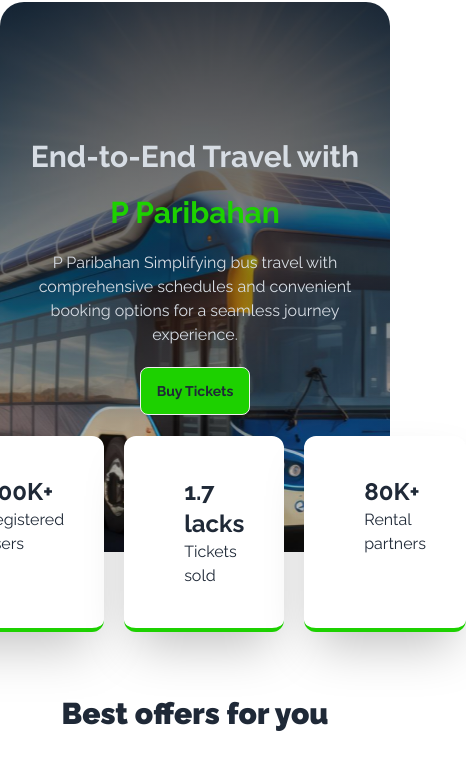
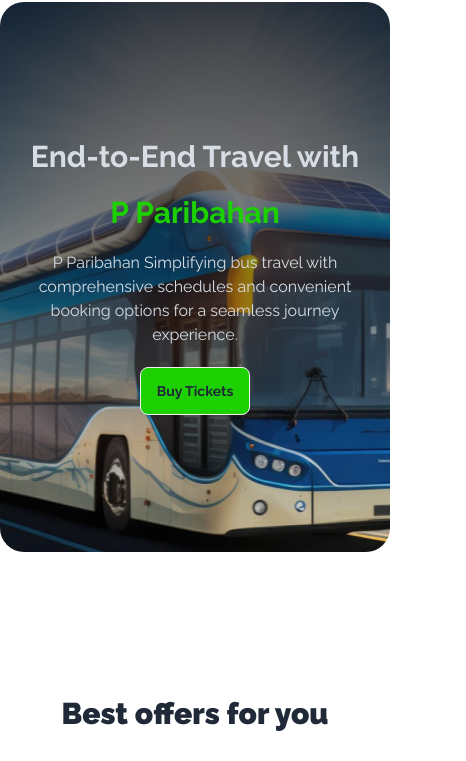
Before and after one commit to mdnaeemmiah/assingment-5, a plain HTML site: page index.html in a window 390 px wide. Shown: the part 62-823 px from the top of the page, 466 px wide, since content can reach past the window. Drawn offline with nearby package versions, Linux system fonts and the light colour scheme.

Commit message:
full website complete

```diff
--- a/index.html
+++ b/index.html
@@ -81,7 +81,7 @@
                   </div>
                 </div>
               </div>
-              <div class="flex absolute justify-center translate-y-20 bottom-0 w-full  gap-5">
+              <div class="lg:flex hidden absolute justify-center translate-y-20 bottom-0 w-full  gap-5">
                 <div class="flex gap-5 bg-white p-10 w-fit rounded-xl  shadow-2xl border-b-4 border-primary-color">
                     <div class="">
                         <img src="images/people.png" alt="">
```
